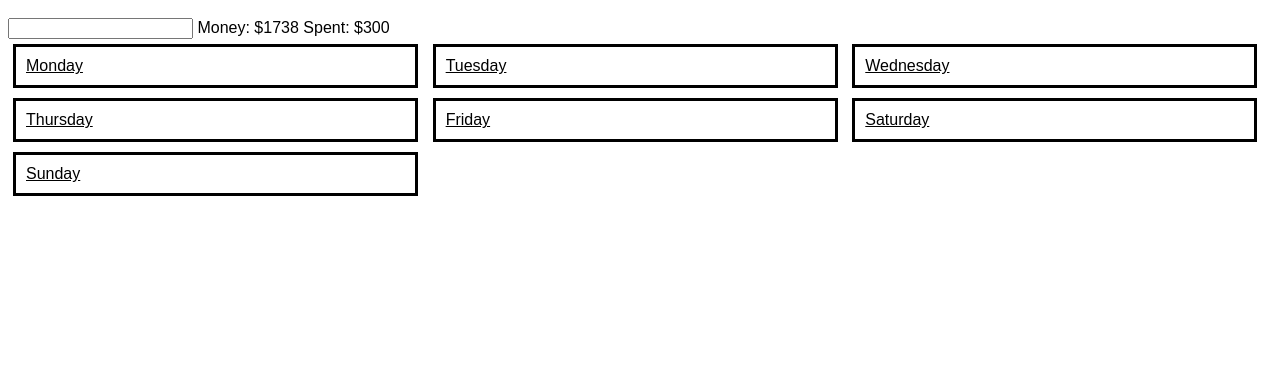
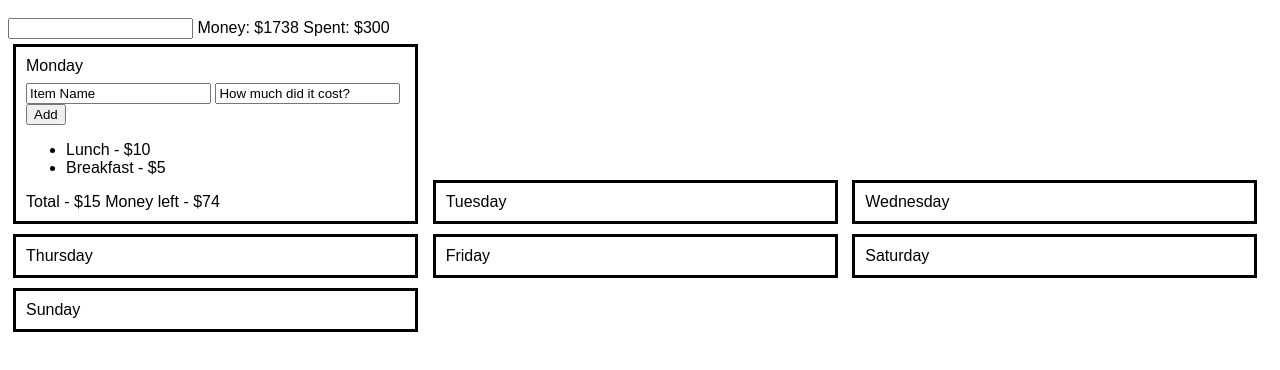
Before and after one commit to vrajpal/hardcash, a plain HTML site: page index.html in a window 1280 px wide. Shown: the part 48-418 px from the top of the page. Drawn offline with Linux system fonts and the light colour scheme.

Commit message:
test data for a day

```diff
--- a/index.css
+++ b/index.css
@@ -8,5 +8,11 @@ body {
     margin: 5px;
     width: 30%;
     display: inline-block;
-    text-decoration: underline;
+    text-decoration: none;
 }
+
+.day input {
+    /*display: block;*/
+    text-decoration: none;
+    margin-top: 8px;
+}
--- a/index.html
+++ b/index.html
@@ -12,7 +12,19 @@
         <span>Spent: $300</span>
 
         <div id="week">
-            <div class="day">Monday</div>
+            <div class="day">
+                Monday
+                </br>
+                <input type="text" value="Item Name">
+                <input type="text" value="How much did it cost?">
+                <button class="add">Add</button>
+                <ul>
+                    <li>Lunch - $10</li>
+                    <li>Breakfast - $5</li>
+                </ul>
+                <span>Total - $15</span>
+                <span> Money left - $74</span>
+            </div>
             <div class="day">Tuesday</div>
             <div class="day">Wednesday</div>
             <div class="day">Thursday</div>
```
Also changed, not shown: 1 other file.
